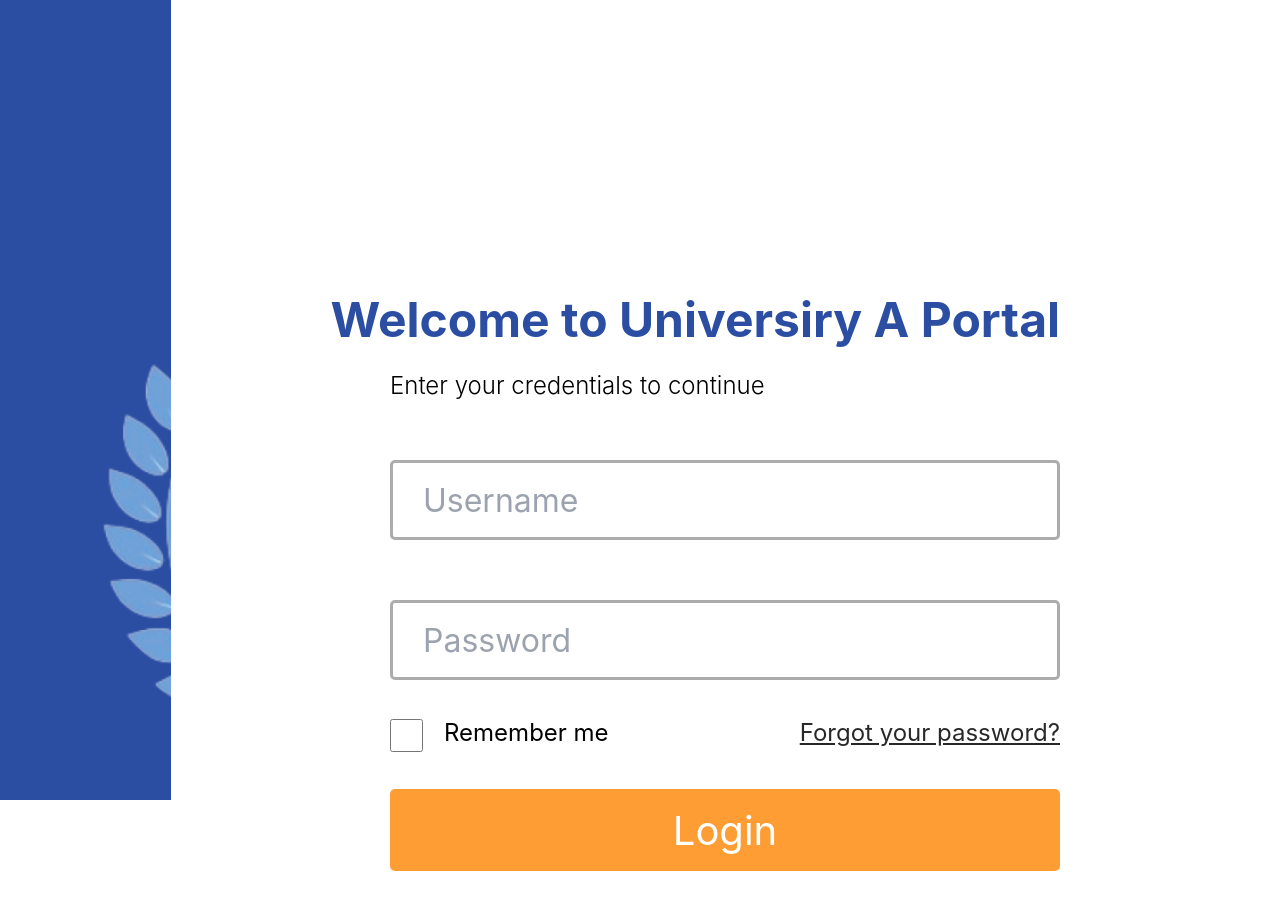
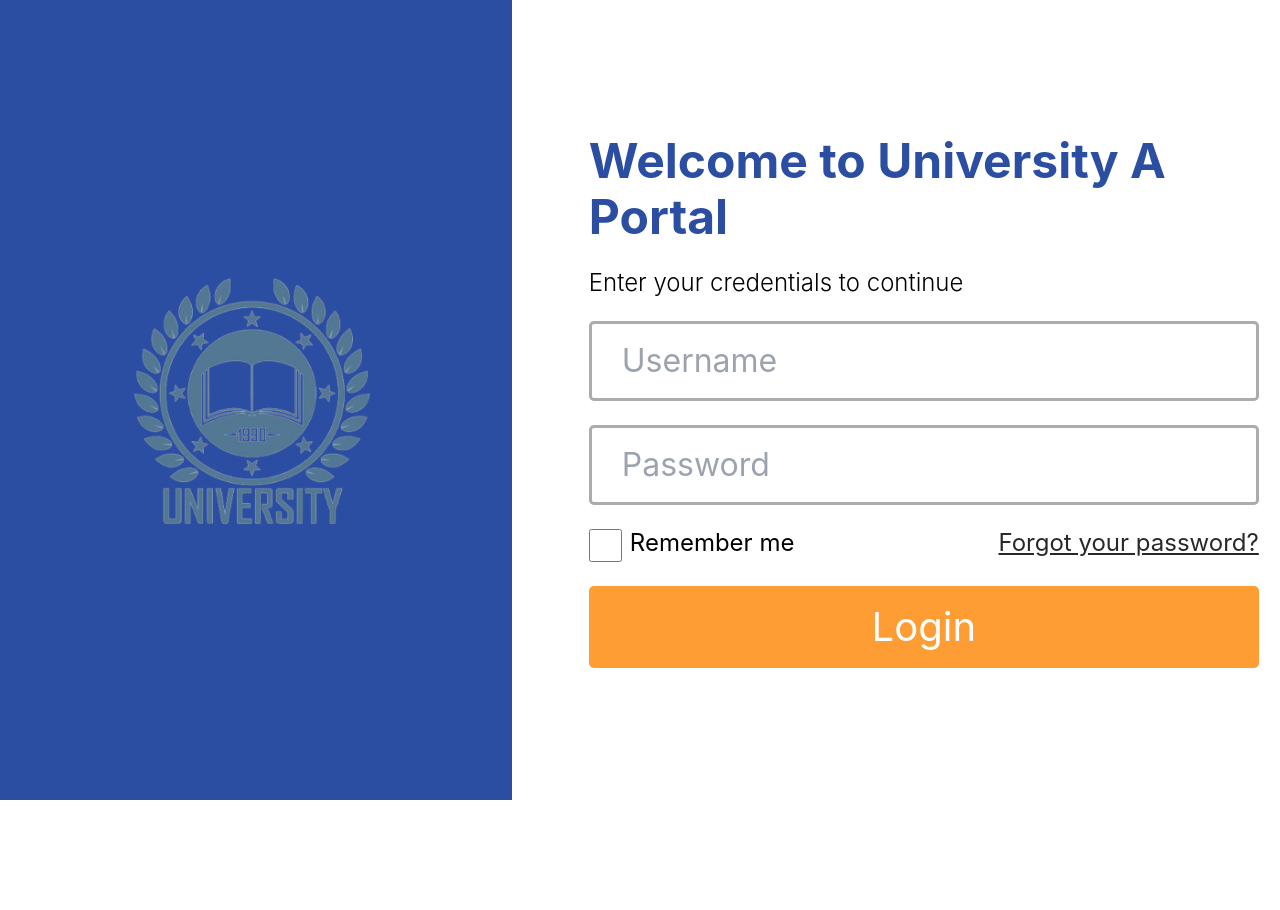
Before and after one commit to ha-duy-anh/TimeBird-Website-FrontEnd, a React (Vite) app: page / in a window 1280 px wide. Shown: the top 910 px of the page. After the commit the page ends 800 px from the top, so only its background shows below. Built offline with nearby package versions, Linux system fonts and the light colour scheme; no server answers.

Commit message:
Fixed the UI of the login page and added in route guard

```diff
--- a/src/components/routeGuard.tsx
+++ b/src/components/routeGuard.tsx
@@ -8,9 +8,7 @@ interface RouteGuardProp {
 
 const protectedRoute = (prop : RouteGuardProp) => {
     if (!prop.user) {
-        const nav = useNavigate()
-        nav("/")
-        return
+        return <Navigate to="/" replace />;
     }
 
     return prop.children;
--- a/src/index.css
+++ b/src/index.css
@@ -33,7 +33,7 @@ body {
   margin: 0;
   display: flex;
   place-items: center;
-  min-width: 320px;
+  min-width: 100vw;
   min-height: 100vh;
   font-family: Inter, sans-serif;
 }
--- a/src/pages/Login/Login.tsx
+++ b/src/pages/Login/Login.tsx
@@ -50,37 +50,31 @@ export default function Login() {
   }
 
   return (
-    <div className="relative w-screen h-screen bottom-0">
-      <div className="absolute w-screen h-screen bg-[#2B4EA2]">
+    <div className="flex w-screen h-screen">
+      <div className="w-[40%] bg-[#2B4EA2] grid justify-center align-middle items-center">
         <img
           src={image}
-          className="absolute w-[849px] h-[800px] -left-[19px] top-[140px] mix-blend-screen"
+          className="w-2/3 h-auto mx-auto"
           alt=""
         />
       </div>
 
-      <div className="absolute w-[1109px] h-screen bg-[#FFFFFF] right-[0px]"></div>
+      <div className="w-[60%] h-full bg-[#FFFFFF] flex justify-center">
+        <div className="inline-block w-[80%] m-auto">
+          <form action="" method="POST" onSubmit={e => handleOnSubmit(e)} className="grid gap-6 justify-start">
             <div
-        className="absolute min-w-[670px] h-[56px]
-        max-lg:left-[50%] max-lg:translate-x-[-50%] lg:right-[220px] top-[292px]
-        font-[700] text-[48px] leading-[56px] text-[#2B4EA2]"
+              className="font-[700] text-[48px] leading-[56px] text-[#2B4EA2]"
             >
-        Welcome to Universiry A Portal
+              Welcome to University A Portal
             </div>
             <div
-        className="absolute min-w-[670px] h-[28px]
-        max-lg:left-[50%] max-lg:translate-x-[-50%] lg:right-[220px] top-[372px]
-        font-[300] text-[24px] leading-[28px] text-[#000000]"
+              className="font-[300] text-[24px] leading-[28px] text-[#000000]"
             >
               Enter your credentials to continue
             </div>
-      <form action="" method="POST" onSubmit={e => handleOnSubmit(e)}>
             <input
               type="text"
-          className="absolute w-[670px] h-[80px]
-          max-lg:left-[50%] max-lg:translate-x-[-50%] lg:right-[220px] top-[460px]
-          font-[400] text-[32px] leading-[38px]
-          px-[30px]
+              className=" w-full h-[80px] font-[400] text-[32px] leading-[38px] px-[30px]
               border-[3px] border-[#ACACAC] rounded-[5px] focus:outline-0 focus:border-[#2B4EA2]"
               placeholder="Username"
               onChange={e => handleCredentials(e)}
@@ -90,78 +84,47 @@ export default function Login() {
 
             <input
               type="password"
-          className="absolute w-[670px] h-[80px]
-          max-lg:left-[50%] max-lg:translate-x-[-50%] lg:right-[220px] top-[600px]
-          font-[400] text-[32px] leading-[38px]
-          px-[30px]
-          border-[3px] border-[#ACACAC] rounded-[5px] focus:outline-0 focus:border-[#2B4EA2]"
+              className="w-full h-[80px] font-[400] text-[32px] leading-[38px]
+              px-[30px] border-[3px] border-[#ACACAC] rounded-[5px] focus:outline-0 focus:border-[#2B4EA2]"
               placeholder="Password"
               id="password"
               value={credentials.password}
               onChange={e => handleCredentials(e)}
             />
             <div
-          className="absolute min-w-[670px] h-[33px]
-          max-lg:left-[50%] max-lg:translate-x-[-50%] lg:right-[220px] top-[719px]
-        "
+              className="min-w-[670px] h-[33px] flex justify-between"
             >
+              <div className="flex gap-2">
                 <input
                   type="checkbox"
-            className="absolute w-[33px] h-[33px]
-            border-[2px] border-[#000000] rounded-[5px]"
+                  className="w-[33px] h-[33px] border-[2px] border-[#000000] rounded-[5px]"
                   onChange={() => setRememberMe(!rememberMe)}
                   id="rememberMe"
                   checked={rememberMe}
                 />
                 <label
-            className="absolute min-w-[157px] h-[28px]
-            left-[54px]
+                  className="min-w-[157px] h-[28px]
                   font-[400] text-[24px] leading-[28px] text-black" >
                   Remember me
                 </label>
-
+              </div>
               <p
-            className="absolute min-w-[244px] h-[28px]
-            right-0
+                className="min-w-[244px] h-[28px]
                 font-[400] text-[24px] leading-[28px] underline"
               >
                 Forgot your password?
               </p>
             </div>
 
-        {/* <input
-          type="checkbox"
-          className="absolute w-[33px] h-[33px]
-            max-lg:left-[19%] max-lg:translate-x-[-50%] lg:right-[857px] top-[719px]
-            border-[2px] border-[#000000] rounded-[5px]"
-          onChange={() => setRememberMe(!rememberMe)}
-          id="rememberMe"
-          checked={rememberMe}
-        />
-        <label
-          className="absolute min-w-[157px] h-[28px]
-            max-lg:left-[30%] max-lg:translate-x-[-50%] lg:right-[679px] top-[722px]
-            font-[400] text-[24px] leading-[28px]"
-        >
-          Remember me
-        </label>
-
-        <p
-          className="absolute min-w-[244px] h-[28px] right-[220px] top-[722px]
-            font-[400] text-[24px] leading-[28px] underline"
-        >
-          Forgot your password?
-        </p> */}
-
             <input
               type="submit"
-          className="absolute w-[670px] h-[82px]
-          max-lg:left-[50%] max-lg:translate-x-[-50%] lg:right-[220px] top-[789px]
-          bg-[#FF9D35] rounded-[5px]
-          text-white font-[400] text-[40px] leading-[47px]"
+              className="w-full h-[82px] bg-[#FF9D35] rounded-[5px] text-white font-[400] text-[40px]
+              leading-[47px] hover:bg-[#ff8808] hover:cursor-pointer"
               value={"Login"}
             />
           </form>
         </div>
+      </div>
+    </div>
   );
 }
--- a/src/pages/app.tsx
+++ b/src/pages/app.tsx
@@ -25,6 +25,8 @@ const app = () => {
             response.data.text()
         ).then((data) => {
             setUser(data)
+        }).catch(() => {
+            setUser(undefined)
         })
     }
 
```
Lines whose indentation alone changed are shown as unchanged.
